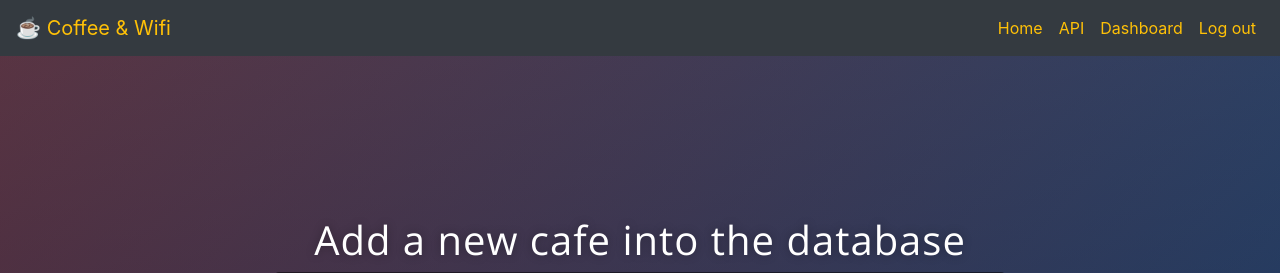
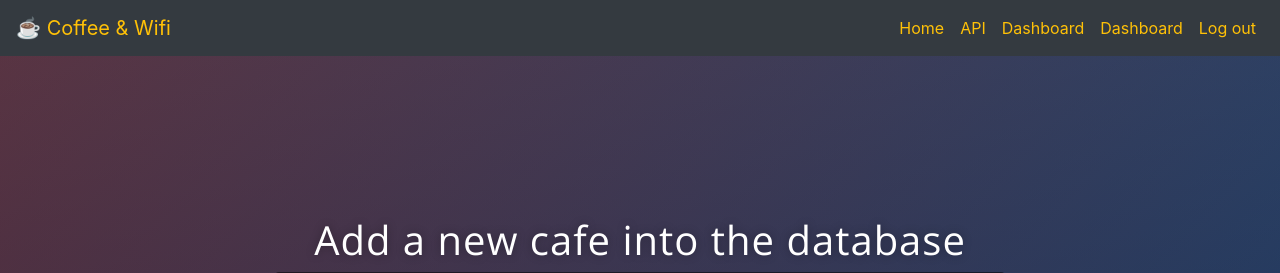
Before and after one commit to KrzysztofGoc/Coffee-wifi, a Flask app: page /add in a window 1280 px wide. Shown: the top 273 px of the page. Run offline with Flask 2, Linux system fonts and the light colour scheme; the visitor is signed in with stand-in values (Sample User, id 1); some libraries are stand-ins or nearby versions.

Commit message:
Add cafe route fixup.

```diff
--- a/templates/base.html
+++ b/templates/base.html
@@ -29,6 +29,9 @@
           </li>
       {% if current_user.is_authenticated %}
           <li class="nav-item">
+            <a class="nav-link" href="{{ url_for("add") }}">Dashboard</a>
+          </li>
+          <li class="nav-item">
             <a class="nav-link" href="{{ url_for("dashboard") }}">Dashboard</a>
           </li>
           <li class="nav-item">
```
